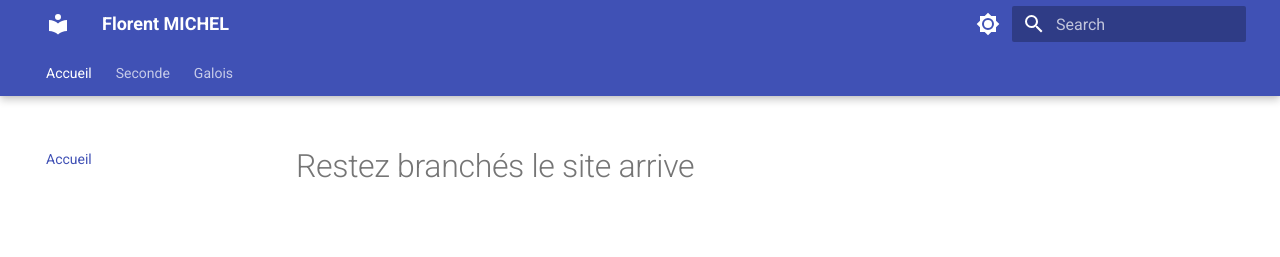
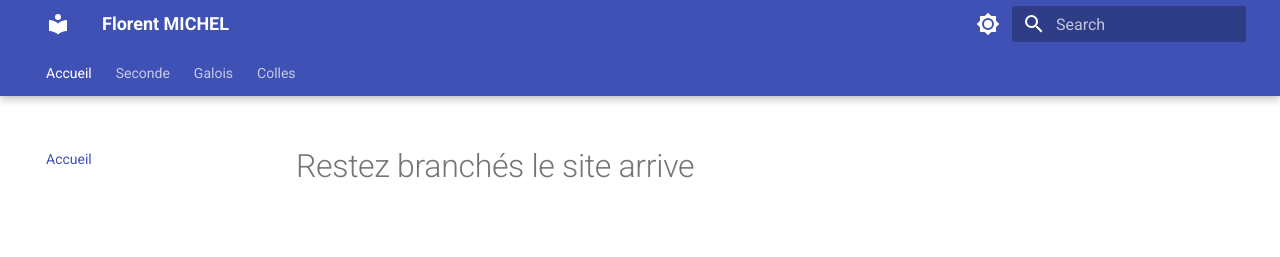
Before and after one commit to Florent-Michel/florent-michel.github.io, an MkDocs documentation site: the page built from docs/index.md, in a window 1280 px wide. Shown: the top 257 px of the page. Built offline with MkDocs 1.6.1 and Material for MkDocs 9.7.7, drawn with Linux system fonts in a browser that asks for light colours.

Commit message:
Update mkdocs.yml

```diff
--- a/mkdocs.yml
+++ b/mkdocs.yml
@@ -27,3 +27,4 @@ nav:
     - Suites récurrentes: seconde/suites_recurrentes.md
   - Galois:
     - Introduction: galois/introduction.md
+  - Colles: colles.md
```
